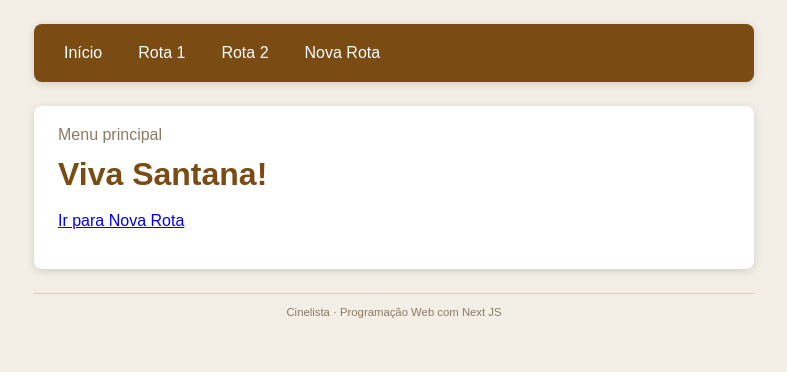
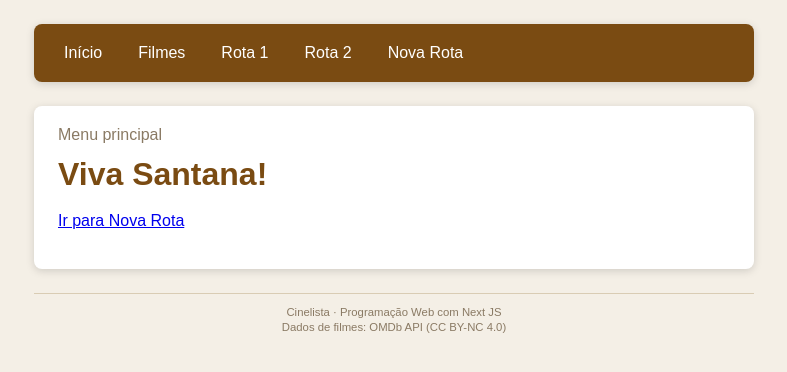
Before and after one commit to Flavia-Carvalho-1/Receitas-pweb-3, a Next.js app: page / in a window 1280 px wide. Shown: the top 372 px of the page, without its empty margins (246-1033 px from the left). Built offline with nearby package versions, Linux system fonts and the light colour scheme.

Commit message:
Receita 16: link Filmes no menu e crédito ao OMDb no rodapé

```diff
--- a/app/componentes.js
+++ b/app/componentes.js
@@ -4,6 +4,7 @@ export function Menu() {
     return (
         <nav className="menu">
             <Link href="/">Início</Link>
+            <Link href="/filmes">Filmes</Link>
             <Link href="/rota1">Rota 1</Link>
             <Link href="/rota2">Rota 2</Link>
             <Link href="/novarota">Nova Rota</Link>
@@ -16,6 +17,8 @@ export function Rodape() {
         <footer className="rodape">
             <hr />
             <small>Cinelista · Programação Web com Next JS</small>
+            <br />
+            <small>Dados de filmes: OMDb API (CC BY-NC 4.0)</small>
         </footer>
     )
 }
```
